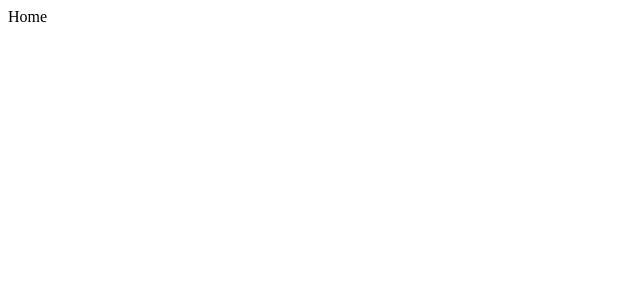
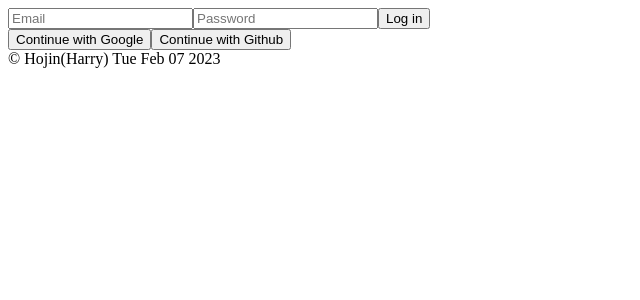
Before and after one commit to hhwang1864/Hwitter, a React (Create React App) app in the folder hwitter/: page / in a window 1280 px wide. Shown: the top 300 px of the page, without its empty margins (0-640 px from the left). Built offline with nearby package versions, Linux system fonts and the light colour scheme; no server answers.

Commit message:
made User log in and git hub/ google auth

```diff
--- /dev/null
+++ b/hwitter/jsconfig.json
@@ -0,0 +1,6 @@
+{
+  "compilerOptions": {
+    "baseUrl": "src"
+  },
+  "include": ["src"]
+}
--- a/hwitter/src/components/App.js
+++ b/hwitter/src/components/App.js
@@ -1,10 +1,16 @@
+import React, { useState } from "react";
 import AppRouter from "./Router";
-import Router from "./Router";
+import Router from "components/Router";
+import auth from "myBase";
+function App() {
 
-function App() {
+  const [isLoggedIn, setIsLoggedIn] = useState(auth.currentUser);
   return (
     <div className="App">
-      <AppRouter />
+      <React.Fragment>
+      <AppRouter isLoggedIn={isLoggedIn} />
+      <footer> &copy; Hojin(Harry) {new Date().toDateString()}   </footer>
+      </React.Fragment>
     </div>
   );
 }
--- a/hwitter/src/components/Router.js
+++ b/hwitter/src/components/Router.js
@@ -3,8 +3,7 @@ import { BrowserRouter as Router, Route, Routes } from "react-router-dom";
 import Auth from "../routes/Auth";
 import Home from "../routes/Home";
 
-const AppRouter = () => {
-  const [isLoggedIn, setIsLoggedIn] = useState(true);
+const AppRouter = ( {isLoggedIn}) => {
   return (
     <Router>
       <Routes>
@@ -20,6 +19,6 @@ const AppRouter = () => {
         }
       </Routes>
     </Router>
-  );
-};
+  )
+}
 export default AppRouter;
--- a/hwitter/src/firebase.js
+++ b/hwitter/src/myBase.js
@@ -1,5 +1,6 @@
 import { initializeApp } from "firebase/app";
-import { getAnalytics } from "firebase/analytics";
+import { getAuth } from "firebase/auth";
+
 // TODO: Add SDKs for Firebase products that you want to use
 // https://firebase.google.com/docs/web/setup#available-libraries
 
@@ -17,4 +18,6 @@ const firebaseConfig = {
 
 // Initialize Firebase
 const app = initializeApp(firebaseConfig);
-const analytics = getAnalytics(app);
+const auth = getAuth(app)
+
+export default auth
--- a/hwitter/src/routes/Auth.js
+++ b/hwitter/src/routes/Auth.js
@@ -1,6 +1,52 @@
-import React from "react";
+import React, { useState } from "react";
 
 
-const Auth = () => <span>Auth</span>
+const Auth = () => {
+  const [email, setEmail] = useState('')
+  const [password, setPassword] = useState('')
+
+  const onChange = (event) => {
+    const { name, value} = event.target
+    if (name === "email") {
+    setEmail(value)
+    } else if (name === "password") {
+      setPassword(value)
+    }
+  }
+
+  const onSubmit = (event) => {
+    event.preventDefault()
+  }
+
+  return(
+    <div>
+      <form action="" onSubmit={onSubmit}>
+        <input
+          name="email"
+          type="text"
+          placeholder="Email"
+          required value={email}
+          onChange={onChange}
+        />
+        <input
+          name="password"
+          type="password"
+          placeholder="Password"
+          required value={password}
+          onChange={onChange}
+        />
+        <input
+          type="submit"
+          value="Log in"
+        />
+      </form>
+
+      <div>
+        <button>Continue with Google</button>
+        <button>Continue with Github</button>
+      </div>
+    </div>
+  )
+}
 
 export default Auth
```
